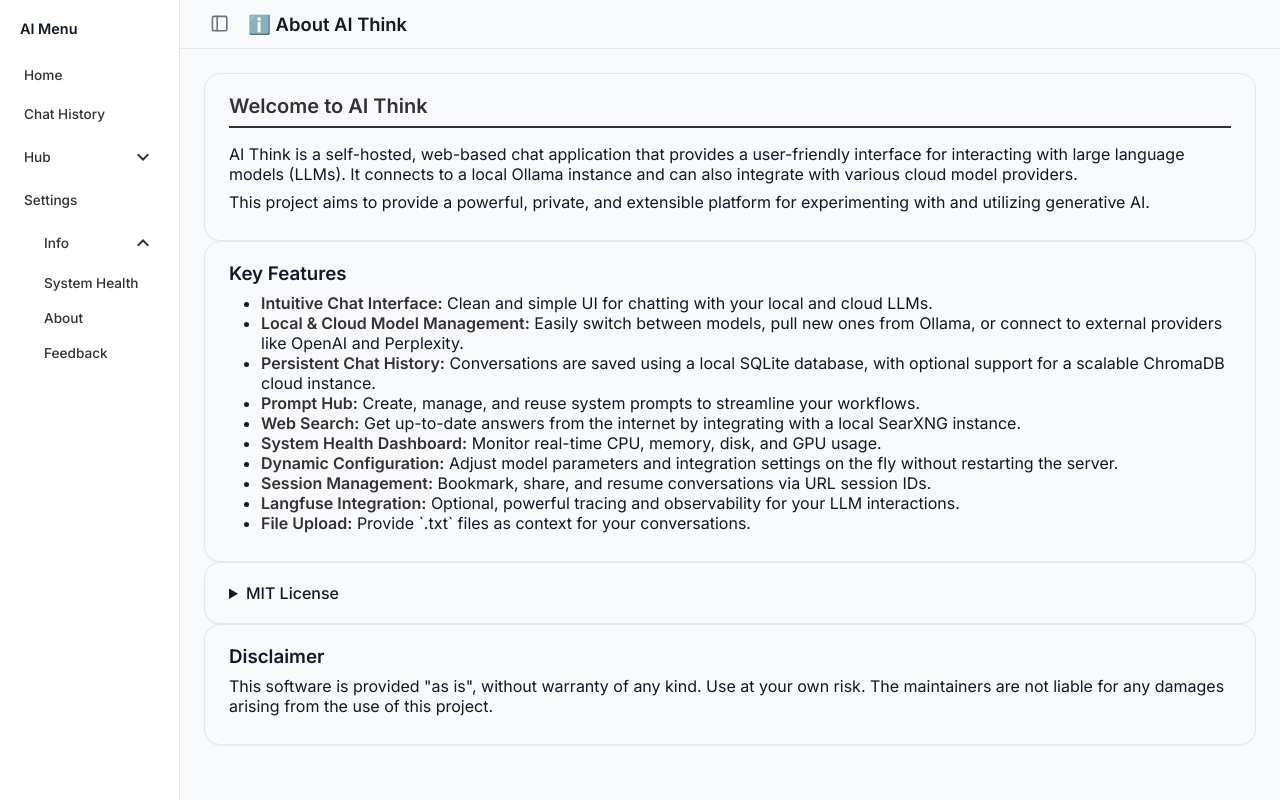
After one commit to SaiSivarajuIN/ai_think, a Flask app: page /about in a window 1280 px wide. The commit adds this page. Run offline with Flask 3, Linux system fonts and the light colour scheme; some libraries are stand-ins or nearby versions.

Commit message:
v0.0.1-beta.14

```diff
--- a/app.py
+++ b/app.py
@@ -1543,6 +1543,23 @@ def api_delete_prompt(prompt_id):
     db.commit()
     return jsonify({'success': True})
 
+@app.route('/about')
+def about_page():
+    """Render the about page."""
+    try:
+        with open('LICENSE', 'r', encoding='utf-8') as f:
+            license_content = f.read()
+    except FileNotFoundError:
+        current_app.logger.error("LICENSE file not found for about page.")
+        license_content = "LICENSE file not found in the project root."
+    return render_template(
+        'about.html',
+        page_title="About | AI Think Chat",
+        page_id="about",
+        header_title="ℹ️ About AI Think",
+        license_content=license_content
+    )
+
 @app.route('/feedback')
 def feedback_page():
     """Render the feedback page."""
--- a/static/script.js
+++ b/static/script.js
@@ -206,6 +206,9 @@ document.addEventListener('DOMContentLoaded', function() {
         thinkingElement.innerHTML = formatMessage(cleanedBotResponse || "..."); // Show something if response is empty
         addMessageFooter(thinkingElement, usage, generationTime);
         thinkingMessageId = null; // Clear the ID as we've used the placeholder
+
+        // Scroll to the bottom to ensure the new message is visible
+        chatbox.scrollTop = chatbox.scrollHeight;
     }
 
     // Show thinking indicator
@@ -346,8 +349,19 @@ document.addEventListener('DOMContentLoaded', function() {
         if (copyBtn) {
             const messageDiv = copyBtn.closest('.message'); // Works for both .user-message and .bot-message
             const rawContent = messageDiv ? messageDiv.dataset.rawContent : null;
+            let contentToCopy = rawContent;
+
             if (rawContent) {
-                navigator.clipboard.writeText(rawContent).then(() => {
+                // If it's a user message, check if it contains search results and extract only the question.
+                if (messageDiv.classList.contains('user-message')) {
+                    const searchRegex = /^Based on the following web search results, please answer the user's question\.\n\n--- SEARCH RESULTS ---\n([\s\S]*?)\n\n--- USER QUESTION ---\n([\s\S]*)$/m;
+                    const searchMatch = rawContent.match(searchRegex);
+                    if (searchMatch) {
+                        contentToCopy = searchMatch[2].trim(); // The user's actual question
+                    }
+                }
+
+                navigator.clipboard.writeText(contentToCopy).then(() => {
                     const icon = copyBtn.querySelector('.material-icons');
                     const originalIcon = icon.textContent;
                     icon.textContent = 'done'; // Change to checkmark
--- a/static/style.css
+++ b/static/style.css
@@ -154,6 +154,29 @@ body.fixed-layout {
     white-space: nowrap; /* Prevent text from wrapping during collapse animation */
 }
 
+/* Dropdown in Sidebar */
+.nav-dropdown summary {
+    list-style: none; /* Remove default arrow */
+    display: flex;
+    justify-content: space-between;
+    align-items: center;
+}
+
+.nav-dropdown summary::-webkit-details-marker {
+    display: none; /* Hide default arrow in WebKit */
+}
+
+.nav-dropdown .dropdown-arrow {
+    transition: transform 0.2s ease;
+}
+
+.nav-dropdown[open] > summary .dropdown-arrow {
+    transform: rotate(180deg);
+}
+
+.nav-dropdown[open] > .nav-link {
+    padding-left: 2rem; /* Indent nested links */
+}
 .nav-link:hover {
     color: var(--text);
     background: var(--message-assistant);
--- /dev/null
+++ b/templates/about.html
@@ -0,0 +1,48 @@
+{% extends "base.html" %}
+
+{% block title %}{{ page_title }}{% endblock %}
+
+{% block header_title %}{{ header_title }}{% endblock %}
+
+{% block content %}
+<div class="about-page">
+    <div class="card">
+        <h2>Welcome to AI Think</h2>
+        <p>
+            AI Think is a self-hosted, web-based chat application that provides a user-friendly interface for interacting with large language models (LLMs). It connects to a local Ollama instance and can also integrate with various cloud model providers.
+        </p>
+        <p>
+            This project aims to provide a powerful, private, and extensible platform for experimenting with and utilizing generative AI.
+        </p>
+    </div>
+
+    <div class="card">
+        <h3>Key Features</h3>
+        <ul class="feature-list">
+            <li><strong>Intuitive Chat Interface:</strong> Clean and simple UI for chatting with your local and cloud LLMs.</li>
+            <li><strong>Local & Cloud Model Management:</strong> Easily switch between models, pull new ones from Ollama, or connect to external providers like OpenAI and Perplexity.</li>
+            <li><strong>Persistent Chat History:</strong> Conversations are saved using a local SQLite database, with optional support for a scalable ChromaDB cloud instance.</li>
+            <li><strong>Prompt Hub:</strong> Create, manage, and reuse system prompts to streamline your workflows.</li>
+            <li><strong>Web Search:</strong> Get up-to-date answers from the internet by integrating with a local SearXNG instance.</li>
+            <li><strong>System Health Dashboard:</strong> Monitor real-time CPU, memory, disk, and GPU usage.</li>
+            <li><strong>Dynamic Configuration:</strong> Adjust model parameters and integration settings on the fly without restarting the server.</li>
+            <li><strong>Session Management:</strong> Bookmark, share, and resume conversations via URL session IDs.</li>
+            <li><strong>Langfuse Integration:</strong> Optional, powerful tracing and observability for your LLM interactions.</li>
+            <li><strong>File Upload:</strong> Provide `.txt` files as context for your conversations.</li>
+        </ul>
+    </div>
+
+    <div class="card">
+        <details>
+            <summary style="cursor: pointer; font-weight: 500;">MIT License</summary>
+            <pre style="white-space: pre-wrap; word-wrap: break-word; font-family: monospace; margin-top: 1rem; background-color: var(--background-alt); padding: 1rem; border-radius: var(--radius-md);">{{ license_content }}</pre>
+        </details>
+    </div>
+
+    <div class="card">
+        <h3>Disclaimer</h3>
+        <p>This software is provided "as is", without warranty of any kind. Use at your own risk. The maintainers are not liable for any damages arising from the use of this project.</p>
+    </div>
+
+</div>
+{% endblock %}
--- a/templates/base.html
+++ b/templates/base.html
@@ -37,12 +37,26 @@
             </div>
             <a href="/" onclick="resetThread()" class="nav-link" title="New Chat">Home</a>
             <a href="/history" class="nav-link" title="Chat History" >Chat History</a>
-            <a href="/models" class="nav-link" title="Models Hub">Local Models</a>
-            <a href="/cloud_models" class="nav-link" title="Cloud Models">Cloud Models</a>
-            <a href="/prompts" class="nav-link" title="Prompt Hub">Prompt Hub</a>
+            <details class="nav-dropdown" {% if page_id in ['models', 'cloud_models', 'prompts'] %}open{% endif %}>
+                <summary class="nav-link">
+                    <span>Hub</span>
+                    <span class="material-icons dropdown-arrow">expand_more</span>
+                </summary>
+                <a href="/models" class="nav-link" title="Models Hub">Local Models</a>
+                <a href="/cloud_models" class="nav-link" title="Cloud Models">Cloud Models</a>
+                <a href="/prompts" class="nav-link" title="Prompt Hub">Prompt Hub</a>
+            </details>
             <a href="/settings" class="nav-link" title="Settings">Settings</a>
-            <a href="/health" class="nav-link" title="System Health">System Health</a>
-            <a href="/feedback" class="nav-link" title="Feedback">Feedback</a>
+
+            <details class="nav-dropdown" {% if page_id in ['health', 'about', 'feedback'] %}open{% endif %}>
+                <summary class="nav-link">
+                    <span>Info</span>
+                    <span class="material-icons dropdown-arrow">expand_more</span>
+                </summary>
+                <a href="/health" class="nav-link" title="System Health">System Health</a>
+                <a href="/about" class="nav-link" title="About">About</a>
+                <a href="/feedback" class="nav-link" title="Feedback">Feedback</a>
+            </details>
         </aside>
         <div class="main-content-wrapper">
             <!-- Header -->
--- a/templates/cloud_models.html
+++ b/templates/cloud_models.html
@@ -106,5 +106,6 @@
 
 {% block scripts %}
     <script src="{{ url_for('static', filename='cloud_models.js') }}"></script>
+    <script src="{{ url_for('static', filename='script.js') }}"></script>
     {{ super() }}
 {% endblock %}
--- a/templates/feedback.html
+++ b/templates/feedback.html
@@ -17,3 +17,7 @@
 {% block content %}
     <iframe src="https://forms.gle/5LeiKT1tRoNWmVst5" class="feedback-container" frameborder="0" marginheight="0" marginwidth="0">Loading…</iframe>
 {% endblock %}
+
+{% block scripts %}
+    <script src="{{ url_for('static', filename='script.js') }}"></script>
+{% endblock %}
--- a/templates/health.html
+++ b/templates/health.html
@@ -100,5 +100,6 @@
             }
         });
     </script>
+    <script src="{{ url_for('static', filename='script.js') }}"></script>
     {{ super() }}
 {% endblock %}
--- a/templates/index.html
+++ b/templates/index.html
@@ -78,6 +78,7 @@
             <p>
                 <a href="https://github.com/SaiSivarajuIN/ai_think" target="_blank" rel="noopener noreferrer">AI Think</a> - Your Local AI Companion
             </p>
+            <p>AI can mess up.</p>
             <p>Made with 🖤</p>
         </footer>
     </div>
--- a/templates/models.html
+++ b/templates/models.html
@@ -7,7 +7,7 @@
 {% block content %}
     <div class="card">
         <h2>Pull New Model</h2>
-        <p>Enter a model name from the <a href="https://ollama.com/library" target="_blank" rel="noopener noreferrer">Ollama Library</a> (e.g., `mistral:latest`).<br>
+        <p>Enter a model name from the <a href="https://ollama.com/search" target="_blank" rel="noopener noreferrer">Ollama Library</a> (e.g., `mistral:latest`).<br>
     Get Models from <a href="https://huggingface.co/models?sort=trending&search=gguf" target="_blank" rel="noopener noreferrer">Hugging Face</a> (e.g., `ollama pull hf.co/janhq/Jan-v1-4B-GGUF:Q4_K_M`).
     </p>
     <div class="form-group">
@@ -61,5 +61,6 @@
 
 {% block scripts %}
     <script src="{{ url_for('static', filename='models.js') }}"></script>
+    <script src="{{ url_for('static', filename='script.js') }}"></script>
     {{ super() }}
 {% endblock %}
--- a/templates/prompts.html
+++ b/templates/prompts.html
@@ -131,5 +131,6 @@
 
 {% block scripts %}
     <script src="{{ url_for('static', filename='prompts.js') }}"></script>
+    <script src="{{ url_for('static', filename='script.js') }}"></script>
     {{ super() }}
 {% endblock %}
--- a/templates/settings.html
+++ b/templates/settings.html
@@ -154,3 +154,9 @@
         </div>
     </form>
 {% endblock %}
+
+{% block scripts %}
+    <script src="{{ url_for('static', filename='prompts.js') }}"></script>
+    <script src="{{ url_for('static', filename='script.js') }}"></script>
+    {{ super() }}
+{% endblock %}
```
